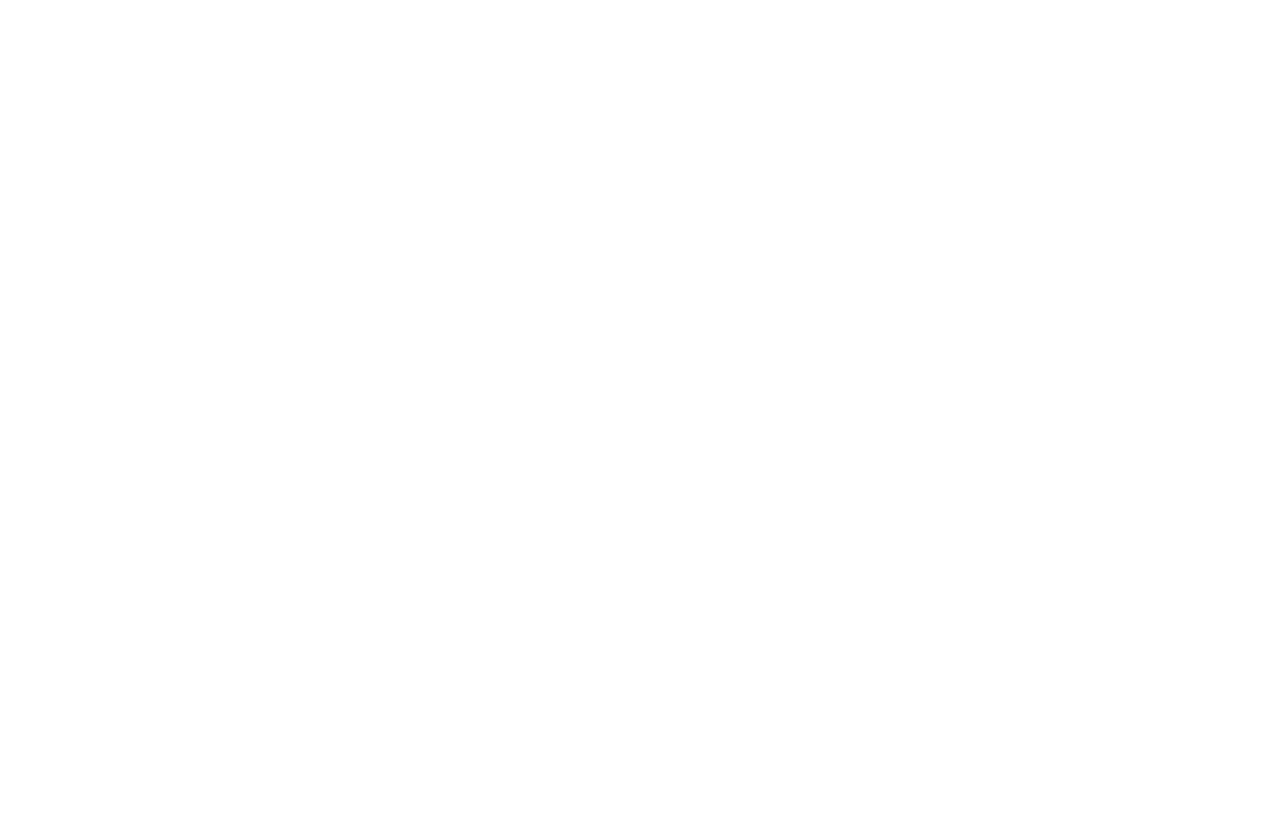
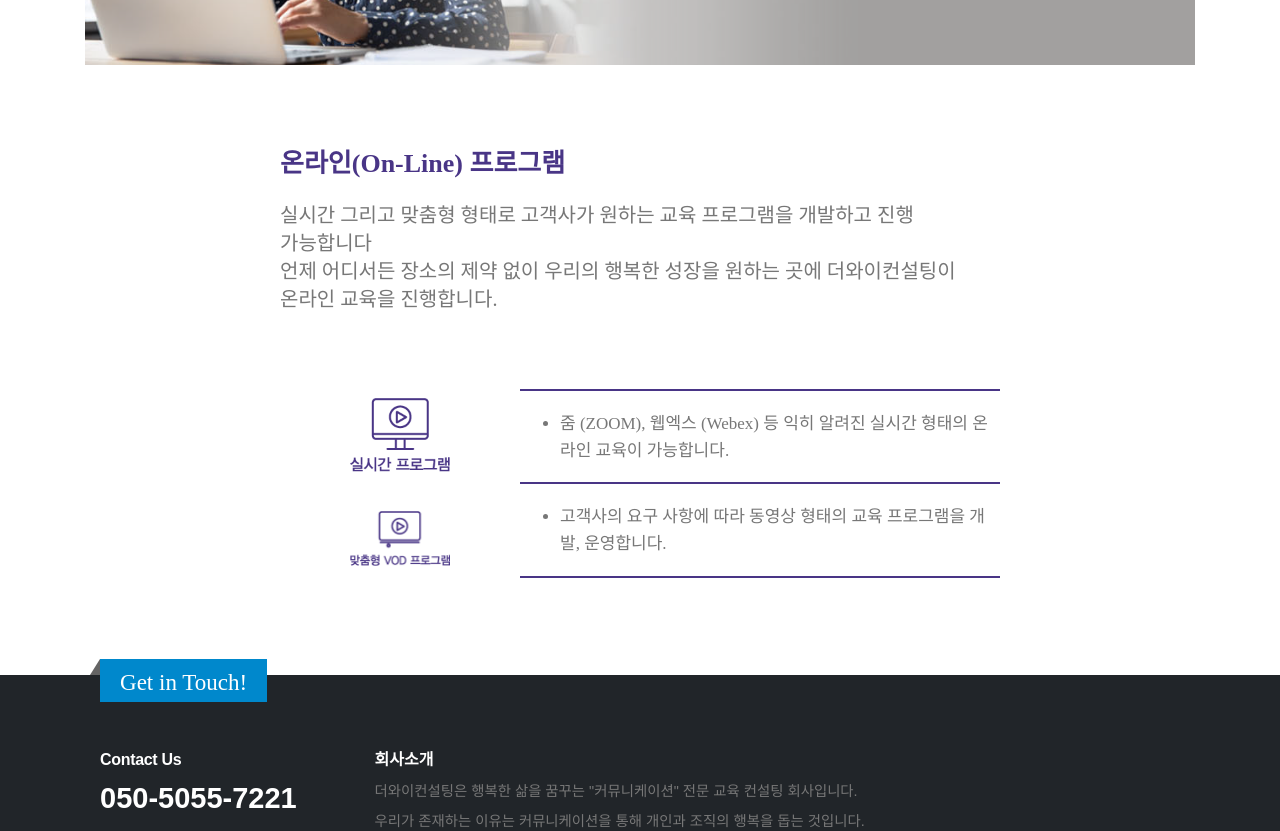
Before and after one commit to kokily/thewhy-client-newest, a Next.js app: page /education/online in a window 1280 px wide. Before the commit this address had no page. Shown: the part 440-1271 px from the top of the page. Before the commit the page ends 800 px from the top, so only its background shows below. Built offline with nearby package versions, Linux system fonts and the light colour scheme.

Commit message:
Online Page

```diff
--- /dev/null
+++ b/components/education/Online.tsx
@@ -0,0 +1,33 @@
+import React from 'react';
+import Communication from './common/Communication';
+
+interface Props {}
+
+const Online: React.FC<Props> = () => {
+  const data = [
+    {
+      img: 'online01',
+      list: [
+        '줌 (ZOOM), 웹엑스 (Webex) 등 익히 알려진 실시간 형태의 온라인 교육이 가능합니다.',
+      ],
+    },
+    {
+      img: 'online02',
+      list: ['고객사의 요구 사항에 따라 동영상 형태의 교육 프로그램을 개발, 운영합니다.'],
+      end: true,
+    },
+  ];
+
+  return (
+    <Communication
+      img="online.png"
+      title="온라인(On-Line) 프로그램"
+      body={
+        '실시간 그리고 맞춤형 형태로 고객사가 원하는 교육 프로그램을 개발하고 진행 가능합니다\n언제 어디서든 장소의 제약 없이 우리의 행복한 성장을 원하는 곳에 더와이컨설팅이 온라인 교육을 진행합니다.'
+      }
+      data={data}
+    />
+  );
+};
+
+export default Online;
--- /dev/null
+++ b/pages/education/online.tsx
@@ -0,0 +1,28 @@
+import { NextPage } from "next";
+import Head from 'next/head';
+import PageTemplate from "../../components/common/PageTemplate";
+import Online from "../../components/education/Online";
+
+const OnlinePage: NextPage = () => {
+  return (
+    <>
+      <Head>
+        <title>온라인 프로그램 - 더와이컨설팅</title>
+        <link rel="canonical" href="https://thewhy.kr/education/online" />
+        <meta
+          name="keywords"
+          content="온라인교육,줌강의,실시간교육,이러닝,동영상교육,웹엑스,동영상프로그램"
+        />
+        <meta
+          name="description"
+          content="온라인 프로그램, 실시간 그리고 맞춤형 형태로 고객사가 원하는 교육 프로그램 개발 및 진행"
+        />
+      </Head>
+      <PageTemplate>
+        <Online />
+      </PageTemplate>
+    </>
+  );
+}
+
+export default OnlinePage;
```
